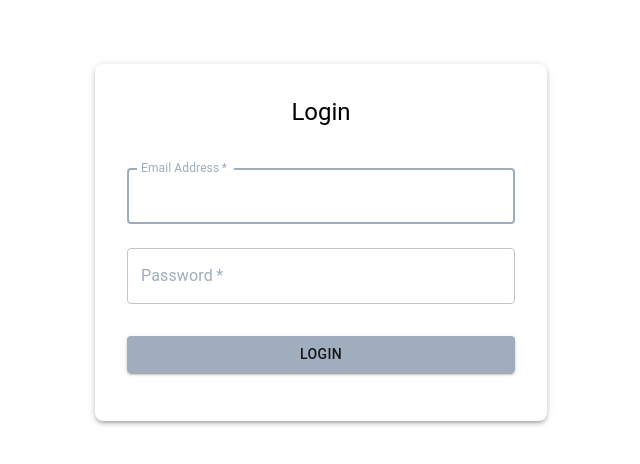
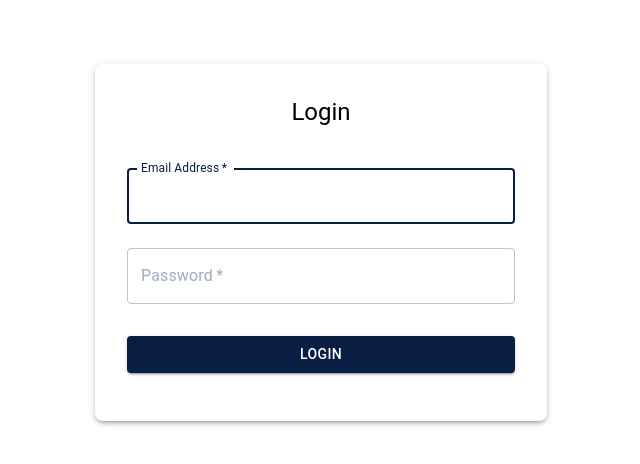
Before and after one commit to nguyennhi0602/task-management, a React (Vite) app: page /login in a window 1280 px wide. Shown: the top 464 px of the page, without its empty margins (319-959 px from the left). Built offline with nearby package versions, Linux system fonts and the light colour scheme; no server answers.

Commit message:
feat: Improvement

```diff
--- a/src/domain/layout/MainBody.tsx
+++ b/src/domain/layout/MainBody.tsx
@@ -39,7 +39,7 @@ export const MainBody = (props: MainBodyProps) => {
     padding: 32px 42px;
     display: inline-block;
     background-color: ${theme().palette.background.paper};
-    width: 100%;
+    min-height: 100vh;
   `
 
   const ButtonWrapper = styled(Button)`
--- a/src/domain/login/Login.tsx
+++ b/src/domain/login/Login.tsx
@@ -2,6 +2,7 @@ import { Alert, Box, Button, Container, TextField, Typography } from "@mui/mater
 import { useState } from "react"
 import { useNavigate } from "react-router-dom"
 import data from "../../db.json"
+import { theme } from "../../theme/useCustomTheme"
 
 export const Login = () => {
   const [email, setEmail] = useState("")
@@ -37,6 +38,7 @@ export const Login = () => {
           boxShadow: 3,
           padding: 4,
           borderRadius: 2,
+          background: theme().palette.background.paper,
         }}
       >
         <Typography component="h1" variant="h5" sx={{ mb: 2 }}>
@@ -59,6 +61,7 @@ export const Login = () => {
             autoFocus
             value={email}
             onChange={(e) => setEmail(e.target.value)}
+            sx={{ borderColor: "black" }}
           />
           <TextField
             margin="normal"
--- a/src/theme/ThemeContext.tsx
+++ b/src/theme/ThemeContext.tsx
@@ -1,6 +1,19 @@
 import { CssBaseline, PaletteMode } from "@mui/material"
 import { createTheme, ThemeProvider } from "@mui/material/styles"
 import React, { createContext, useContext, useMemo, useState } from "react"
+
+export type ThemeContextType = {
+  mode: "light" | "dark"
+  primaryColor: string
+  secondaryColor: string
+  backgroundColor: string
+  fontFamily: string
+  setMode: (mode: "light" | "dark") => void
+  setPrimaryColor: (color: string) => void
+  setSecondaryColor: (color: string) => void
+  setBackgroundColor: (color: string) => void
+  setFontFamily: (font: string) => void
+}
 
 // Context for Theme Mode
 const ThemeContext = createContext({
@@ -13,15 +26,15 @@ const getDesignTokens = (mode: PaletteMode) => ({
     mode,
     ...(mode === "dark"
       ? {
-          primary: { main: "#44546F" }, // Light Blue
-          secondary: { main: "#454F59" }, // Pink
-          background: { default: "#22272B", paper: "#454F59" }, // Dark BG
-          text: { primary: "#ffffff", secondary: "#F1F2F4" }, // White text
+          primary: { main: "#DEE4EA" },
+          secondary: { main: "#454F59" },
+          background: { default: "#22272B", paper: "#454F59" },
+          text: { primary: "#ffffff", secondary: "#F1F2F4" },
         }
       : {
-          primary: { main: "#9FADBC" }, // Blue
+          primary: { main: "#091E42" }, // Blue
           secondary: { main: "#FFFFFF" }, // Red
-          background: { default: "#F1F2F4", paper: "#FFFFFF" }, // Light BG
+          background: { default: "#F1F2F4", paper: "#FFFFFF" },
           text: { primary: "#000000", secondary: "#9FADBC" }, // Black text
         }),
   },
```
